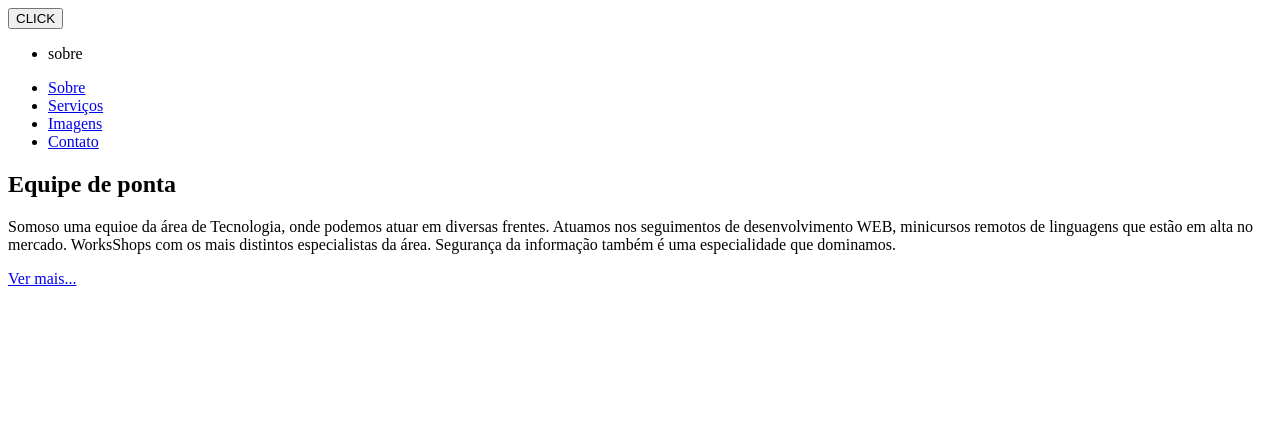
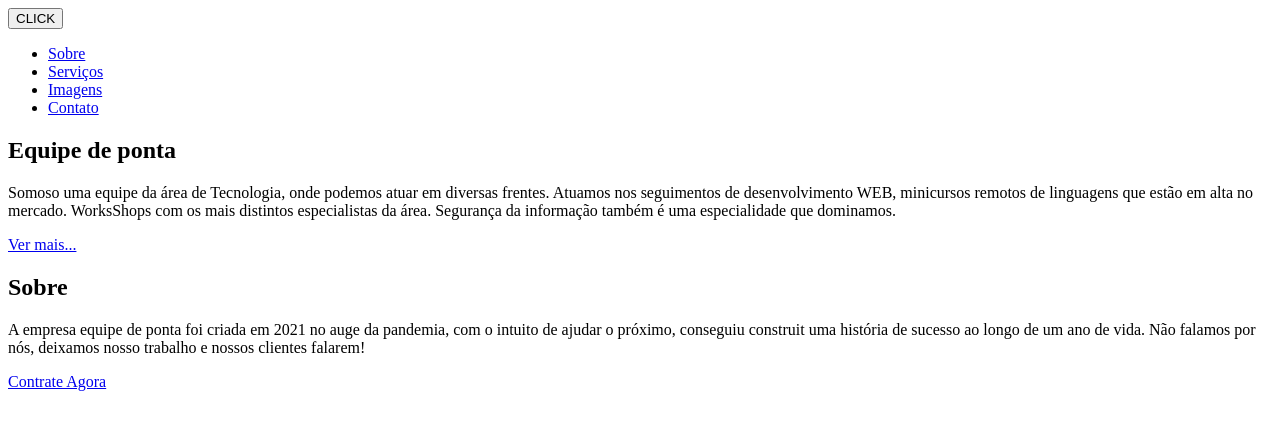
Before and after one commit to AdriBeraldi/Testehtml, a plain HTML site: page index.html in a window 1280 px wide. Drawn offline with Linux system fonts and the light colour scheme.

Commit message:
Seção sobre add

```diff
--- a/index.html
+++ b/index.html
@@ -14,12 +14,6 @@
                 </button>
             </div>
             <div>
-                <ul>
-                    <li><a hrf="#sobre">sobre</a></li>
-                </ul>
-            </div>
-
-           <div>
                <ul>
                    <li><a href="#sobre" target="_blank">Sobre</a></li>
                    <li><a href="#servicos" target="_blank">Serviços</a></li>
@@ -28,16 +22,24 @@
                </ul>
            </div>
 
-           <header id="topo">
+           <header id="topo"> <!--este código significa "ID" somente um desse pode ser feito no código-->
                <h1>Equipe de ponta</h1>
                <p>
-               Somoso uma equioe da área de Tecnologia, onde podemos atuar em diversas frentes.
+               Somoso uma equipe da área de Tecnologia, onde podemos atuar em diversas frentes.
                Atuamos nos seguimentos de desenvolvimento WEB, minicursos remotos de linguagens que estão em alta no mercado. WorksShops com os mais distintos especialistas da área.
                Segurança da informação também é uma especialidade que dominamos.
                </p>
-               <a href="#sevicos">Ver mais...</a>
+               <a href="#sevicos">Ver mais...</a> <!--mesta linha este código significa ponto de aconragem-->
            </header>
 
+           <section id="sobre">
+                <h2>Sobre</h2>
+                <p>
+                    A empresa equipe de ponta foi criada em 2021 no auge da pandemia, com o intuito de ajudar o próximo, conseguiu construit uma história de sucesso ao longo de um ano de vida.
+                    Não falamos por nós, deixamos nosso trabalho e nossos clientes falarem!
+                </p>
+                <a href="#contato">Contrate Agora</a>
+            </section>
         </nav>
     </boddy>
 </html>
```
